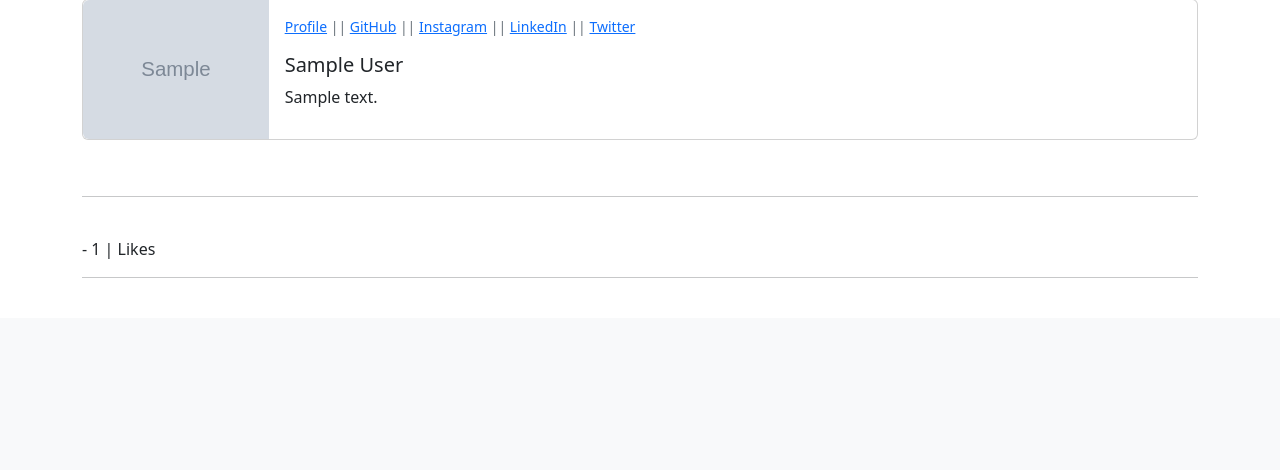
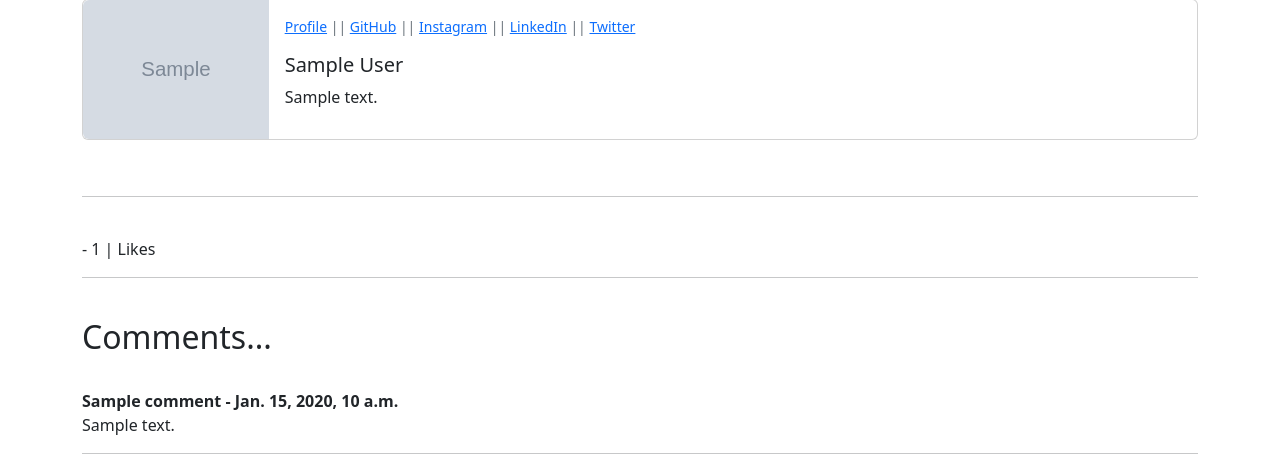
Before and after one commit to JonEast87/Django_Blog, a Django app: template JonsBlog/templates/article_details.html in a window 1280 px wide. Shown: the part 653-1123 px from the top of the page. Before the commit the page ends 931 px from the top, so only its background shows below. Run offline with Django 3.2, Linux system fonts and the light colour scheme; the template is opened without the code that fills it: most values are stand-ins (such as "Sample title", 1, 10 or a date in 2020); grey boxes marked "Sample" are stand-in pictures.

Commit message:
added a comment post function, will now work on creating a view for it

```diff
--- a/JonsBlog/admin.py
+++ b/JonsBlog/admin.py
@@ -1,8 +1,9 @@
 from django.contrib import admin
 
-from .models import Post, Category, Profile
+from .models import Post, Category, Profile, Comment
 
 # Register your models here.
 admin.site.register(Post)
 admin.site.register(Category)
 admin.site.register(Profile)
+admin.site.register(Comment)
--- a/JonsBlog/templates/article_details.html
+++ b/JonsBlog/templates/article_details.html
@@ -90,4 +90,18 @@
 <br/>
 <hr>
 <br/>
+
+<h2>Comments...</h2>
+{% if not post.comments.all %}
+No Comments Yet...<a href="#">Add One Here</a>
+{% else %}
+{% for comment in post.comments.all %}
+        <br/>
+        <strong>{{ comment.name }} - {{ comment.date_added }}</strong>
+        <br/>
+{{ comment.body }}
+        <hr>
+{% endfor %}
+{% endif %}
+
 {% endblock %}
```
Also changed, not shown: JonsBlog/models.py (+10 -0 lines), JonsBlog/migrations/0014_comment.py (added), db.sqlite3.
